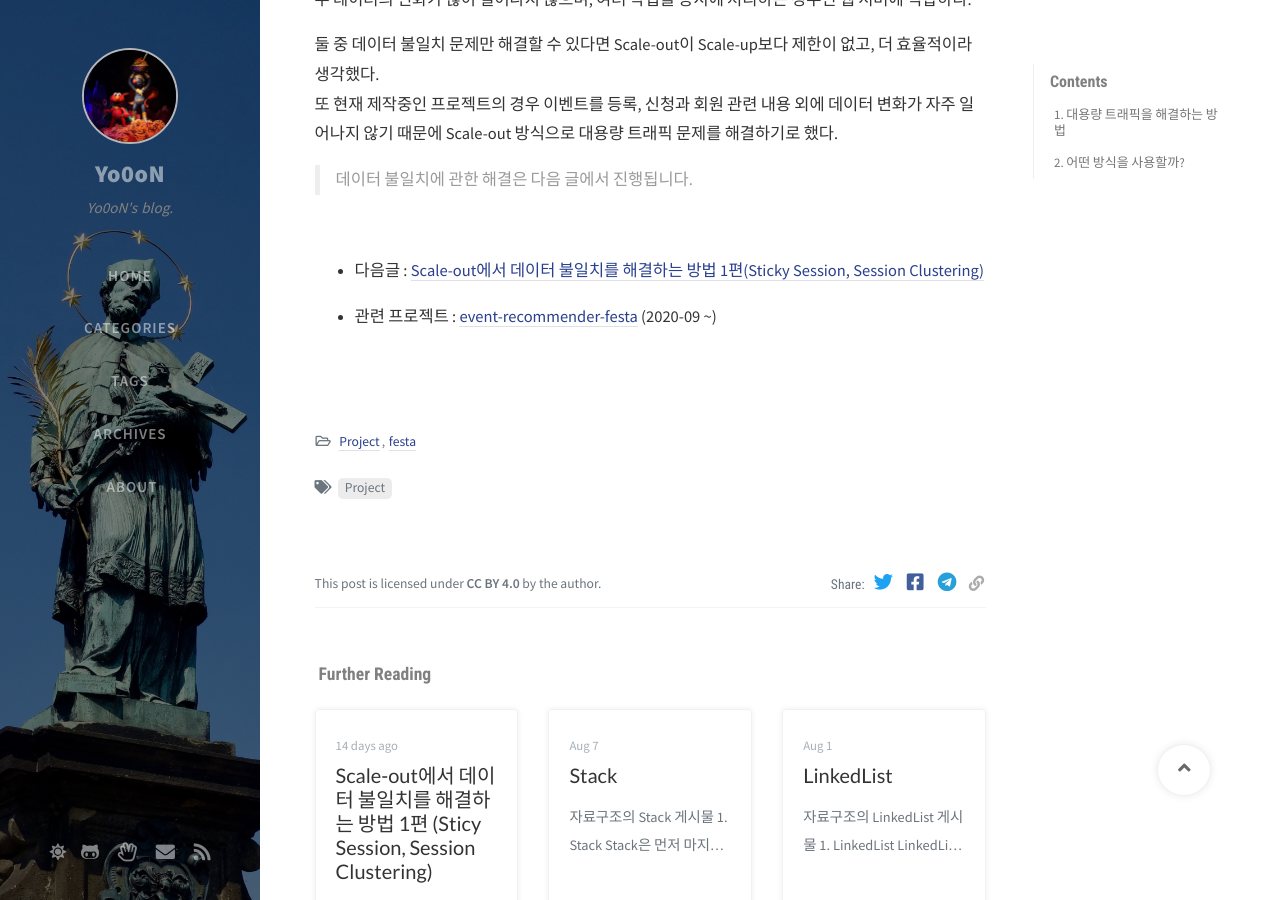
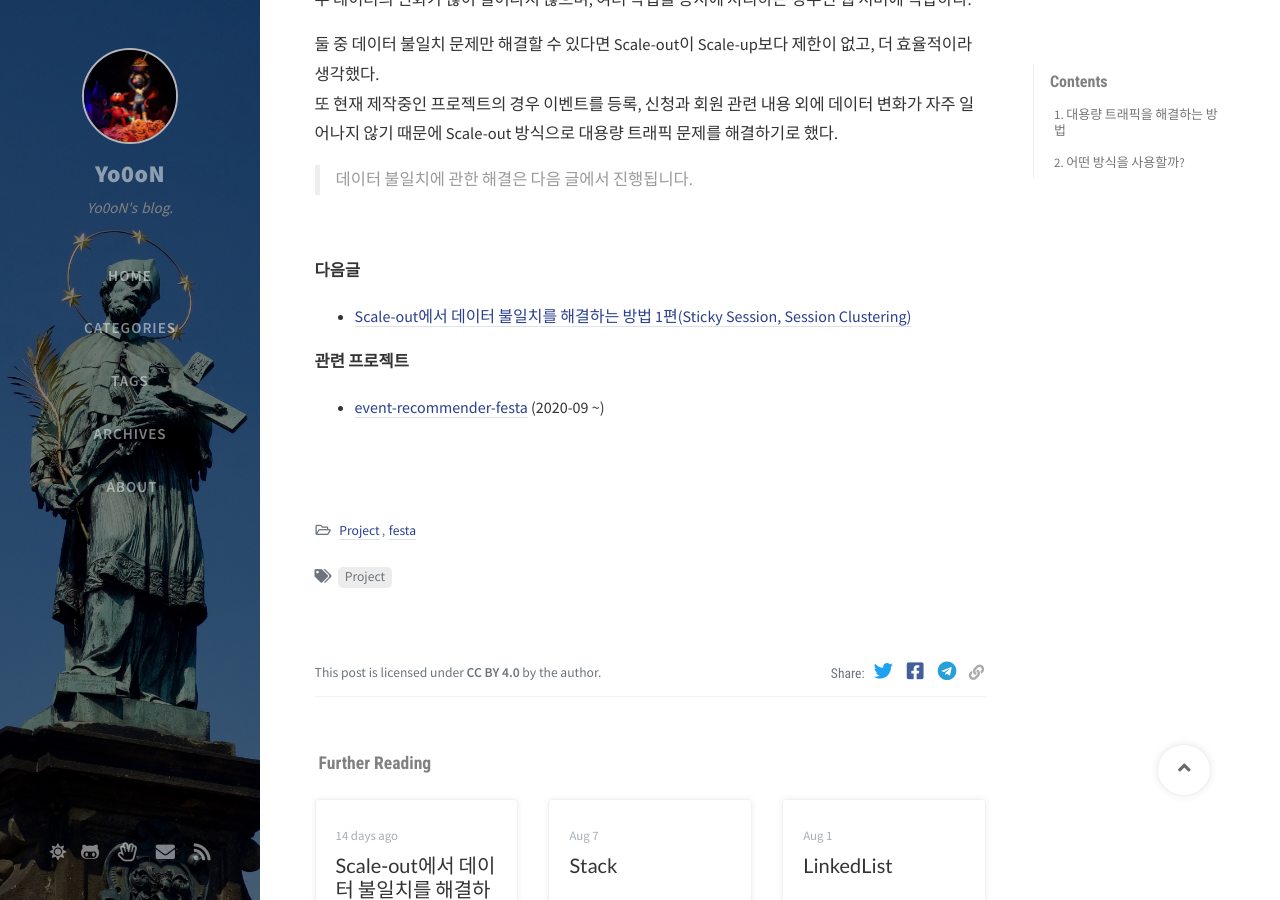
Before and after one commit to Yo0oN/Yo0oN.github.io, a Jekyll site: the page built from _posts/2020-10-11-Project.대용량트래픽.md, in a window 1280 px wide and 900 px high, scrolled down 1369 px. Built offline with Jekyll 4.4.1, drawn with Linux system fonts in a browser that asks for light colours; nearby versions of some CDN libraries; comment, search, counter and statistics services are not loaded.

Commit message:
Update 2020-10-11-Project.대용량트래픽.md

```diff
--- a/_posts/2020-10-11-Project.대용량트래픽.md
+++ b/_posts/2020-10-11-Project.대용량트래픽.md
@@ -54,6 +54,8 @@ Scale-out의 경우 데이터의 변화가 많이 일어나지 않으며, 여러
 
 <br>
 
-- 다음글 : [Scale-out에서 데이터 불일치를 해결하는 방법 1편(Sticky Session, Session Clustering)](https://yo0on.github.io/posts/Project.%EB%8D%B0%EC%9D%B4%ED%84%B0%EB%B6%88%EC%9D%BC%EC%B9%98/)
+**다음글**
+- [Scale-out에서 데이터 불일치를 해결하는 방법 1편(Sticky Session, Session Clustering)](https://yo0on.github.io/posts/Project.%EB%8D%B0%EC%9D%B4%ED%84%B0%EB%B6%88%EC%9D%BC%EC%B9%98/)
 
-- 관련 프로젝트 : [event-recommender-festa](https://github.com/f-lab-edu/event-recommender-festa) (2020-09 ~)
+**관련 프로젝트**
+- [event-recommender-festa](https://github.com/f-lab-edu/event-recommender-festa) (2020-09 ~)
```
